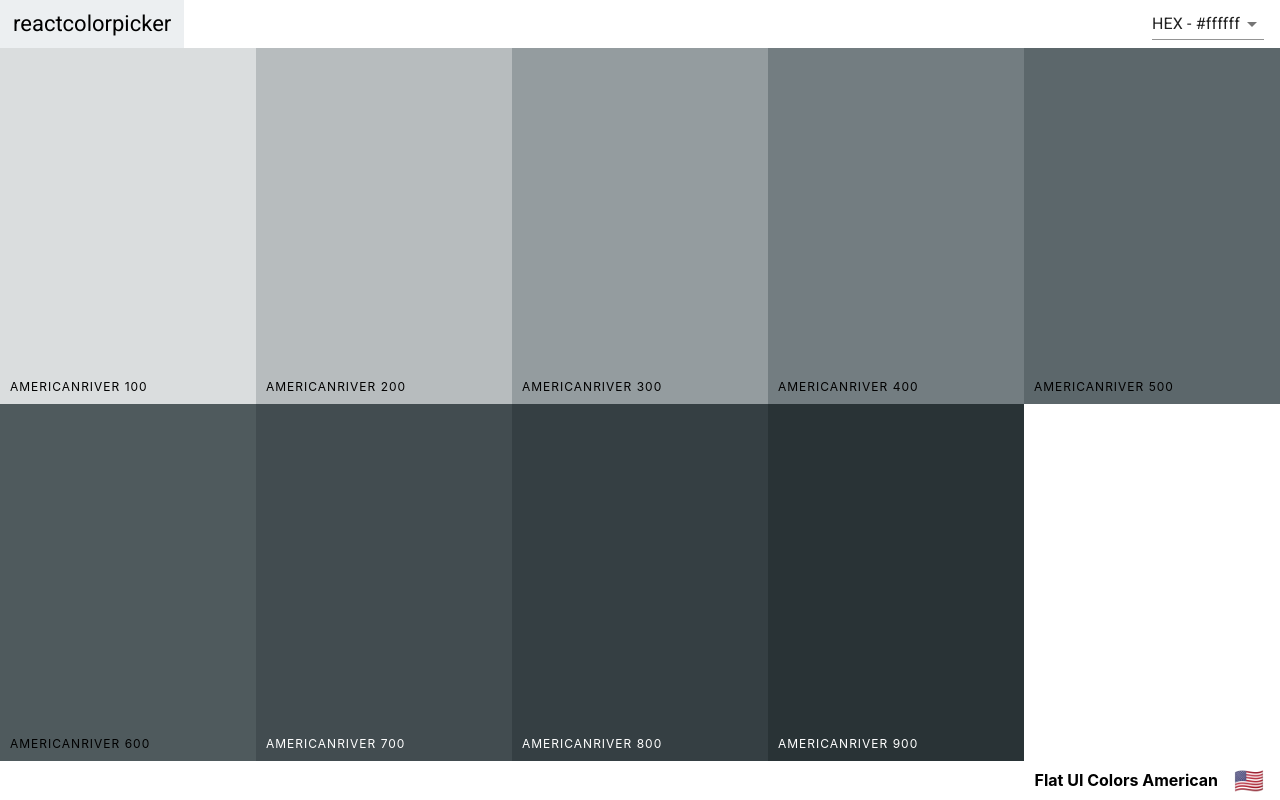
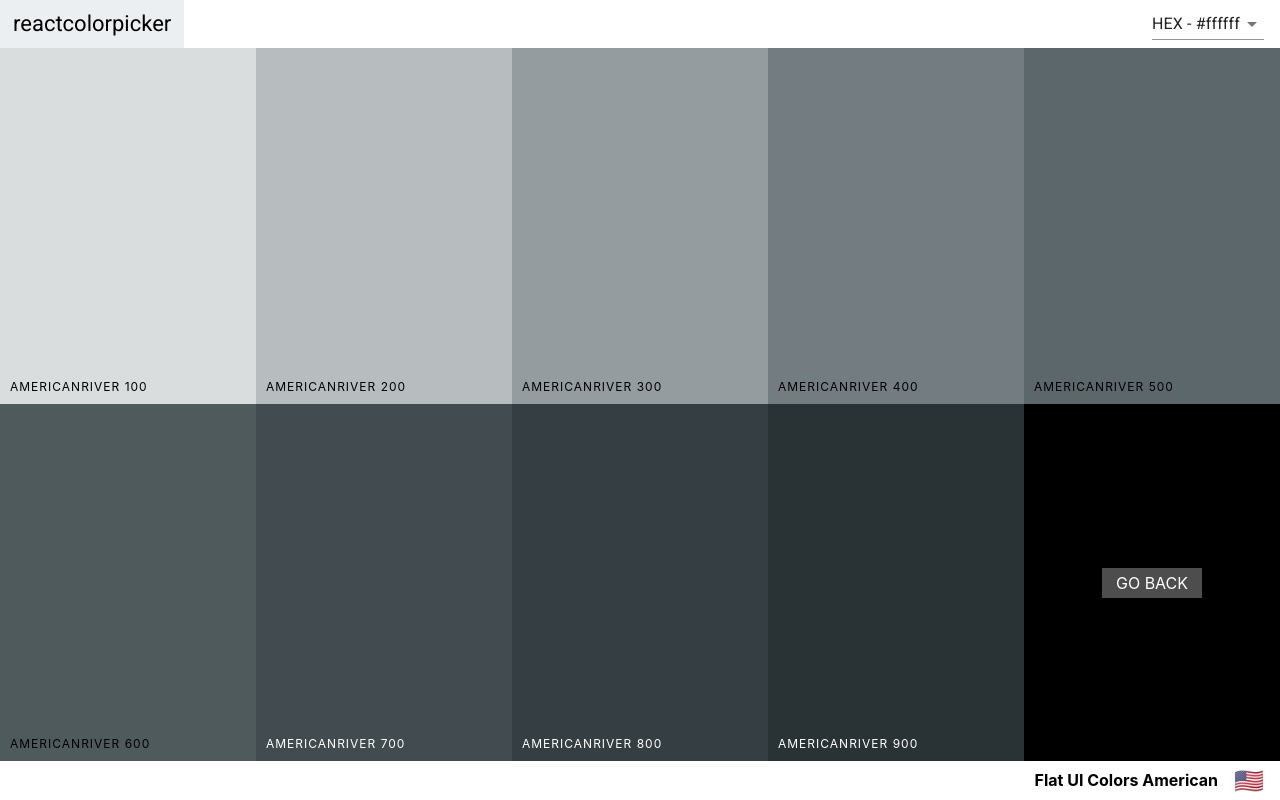
Before and after one commit to G-Wizz/react-colorpicker, a React (Create React App) app: page /palette/flat-ui-colors-american/americanriver in a window 1280 px wide. Built offline with nearby package versions, Linux system fonts and the light colour scheme.

Commit message:
refactor palette style

```diff
--- a/src/ColorBox.css
+++ b/src/ColorBox.css
@@ -13,6 +13,7 @@
 
 /* .ColorBox.go-back {
   background-color: black;
+  position: relative;
 }
 
 .copy-button,
--- a/src/Palette.css
+++ b/src/Palette.css
@@ -1,8 +1,8 @@
-.Palette {
+/* .Palette {
   height: 100vh;
   display: flex;
   flex-direction: column;
-}
+} */
 
 .Palette-colors {
   height: 90%;
--- a/src/Palette.js
+++ b/src/Palette.js
@@ -1,9 +1,21 @@
 import React, { Component } from "react";
 import ColorBox from "./ColorBox";
 import Navbar from "./Navbar";
+import { withStyles } from "@material-ui/styles";
 import PaletteFooter from "./PaletteFooter";
 
 import "./Palette.css";
+
+const styles = {
+  Palette: {
+    height: "100vh",
+    display: "flex",
+    flexDirection: "column"
+  },
+  colors: {
+    height: "90%"
+  }
+};
 
 class Palette extends Component {
   constructor(props) {
@@ -24,6 +36,7 @@
 
   render() {
     const { colors, paletteName, emoji, id } = this.props.palette;
+    const { classes } = this.props;
     const { level, format } = this.state;
     const colorBoxes = colors[level].map(color => (
       <ColorBox
@@ -35,7 +48,7 @@
       />
     ));
     return (
-      <div className="Palette">
+      <div className={classes.Palette}>
         <Navbar
           level={level}
           changeLevel={this.changeLevel}
@@ -43,11 +56,11 @@
           showingAllColors
         />
 
-        <div className="Palette-colors">{colorBoxes}</div>
+        <div className={classes.colors}>{colorBoxes}</div>
         <PaletteFooter paletteName={paletteName} emoji={emoji} />
       </div>
     );
   }
 }
 
-export default Palette;
+export default withStyles(styles)(Palette);
--- a/src/SingleColorpalette.js
+++ b/src/SingleColorpalette.js
@@ -3,8 +3,50 @@
 import Navbar from "./Navbar";
 import PaletteFooter from "./PaletteFooter";
 import ColorBox from "./ColorBox";
+import { withStyles } from "@material-ui/styles";
 
 import "./SingleColorPalette.css";
+
+const styles = {
+  Palette: {
+    height: "100vh",
+    display: "flex",
+    flexDirection: "column"
+  },
+  colors: {
+    height: "90%"
+  },
+  goBack: {
+    width: "20%",
+    height: "50%",
+    margin: "0 auto",
+    display: "inline-block",
+    position: "relative",
+    cursor: "pointer",
+    marginBottom: "-3.5px",
+    opacity: "1",
+    backgroundColor: "black",
+    "& a": {
+      color: "white",
+      width: "100px",
+      height: "30px",
+      position: "absolute",
+      display: "inline-block",
+      top: "50%",
+      left: "50%",
+      marginLeft: "-50px",
+      marginTop: "-15px",
+      textAlign: "center",
+      outline: "none",
+      background: "rgba(255, 255, 255, 0.3)",
+      fontSize: "1rem",
+      lineHeight: "30px",
+      textTransform: "uppercase",
+      border: "none",
+      textDecoration: "none"
+    }
+  }
+};
 
 class SingleColorPalette extends Component {
   constructor(props) {
@@ -37,6 +79,7 @@
   render() {
     const { format } = this.state;
     const { paletteName, emoji, id } = this.props.palette;
+    const { classes } = this.props;
     const colorBoxes = this._shades.map(color => (
       <ColorBox
         key={color.name}
@@ -46,14 +89,12 @@
       />
     ));
     return (
-      <div className="SingleColorPalette Palette">
+      <div className={classes.Palette}>
         <Navbar handleChange={this.changeFormat} showingAllColors={false} />
-        <div className="Palette-colors">
+        <div className={classes.colors}>
           {colorBoxes}
-          <div className="go-back ColorBox">
-            <Link to={`/palette/${id}`} className="back-button">
-              Go Back
-            </Link>
+          <div className={classes.goBack}>
+            <Link to={`/palette/${id}`}>Go Back</Link>
           </div>
         </div>
         <PaletteFooter paletteName={paletteName} emoji={emoji} />
@@ -61,4 +102,4 @@
     );
   }
 }
-export default SingleColorPalette;
+export default withStyles(styles)(SingleColorPalette);
```
